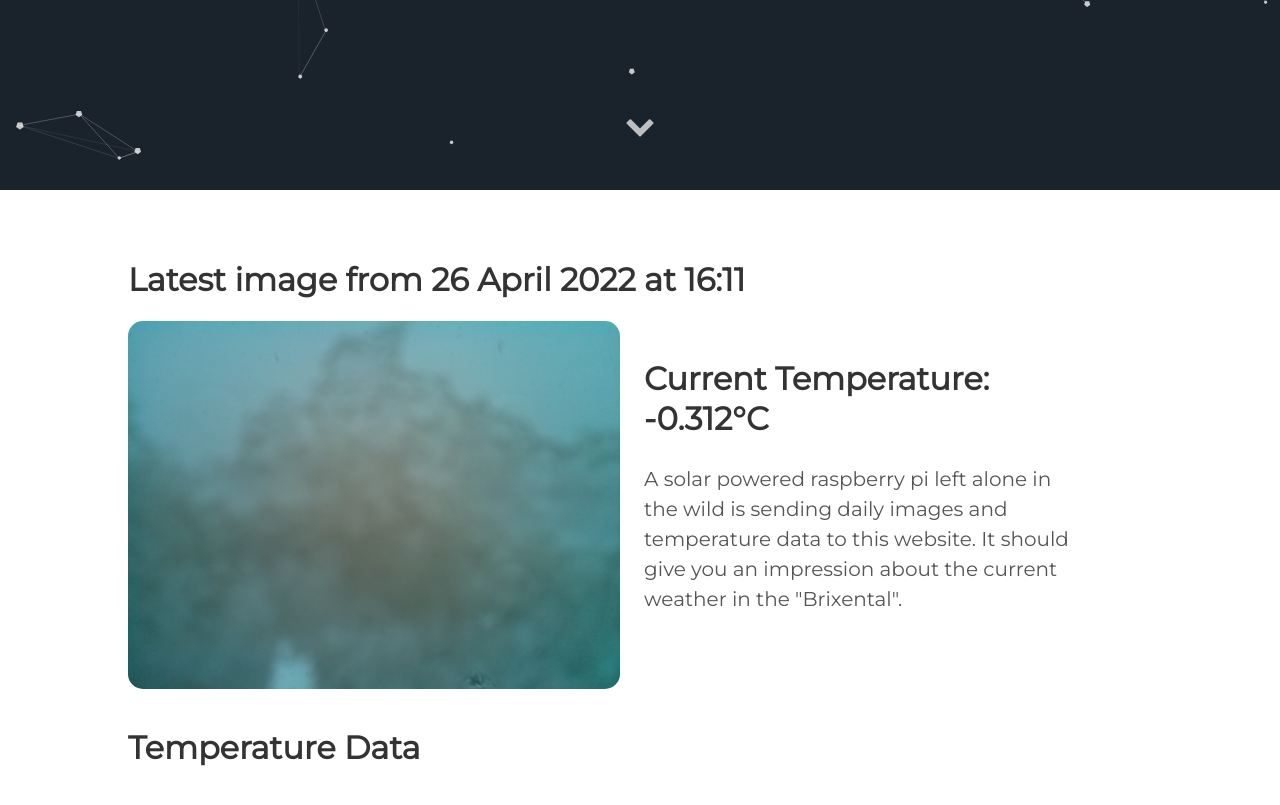
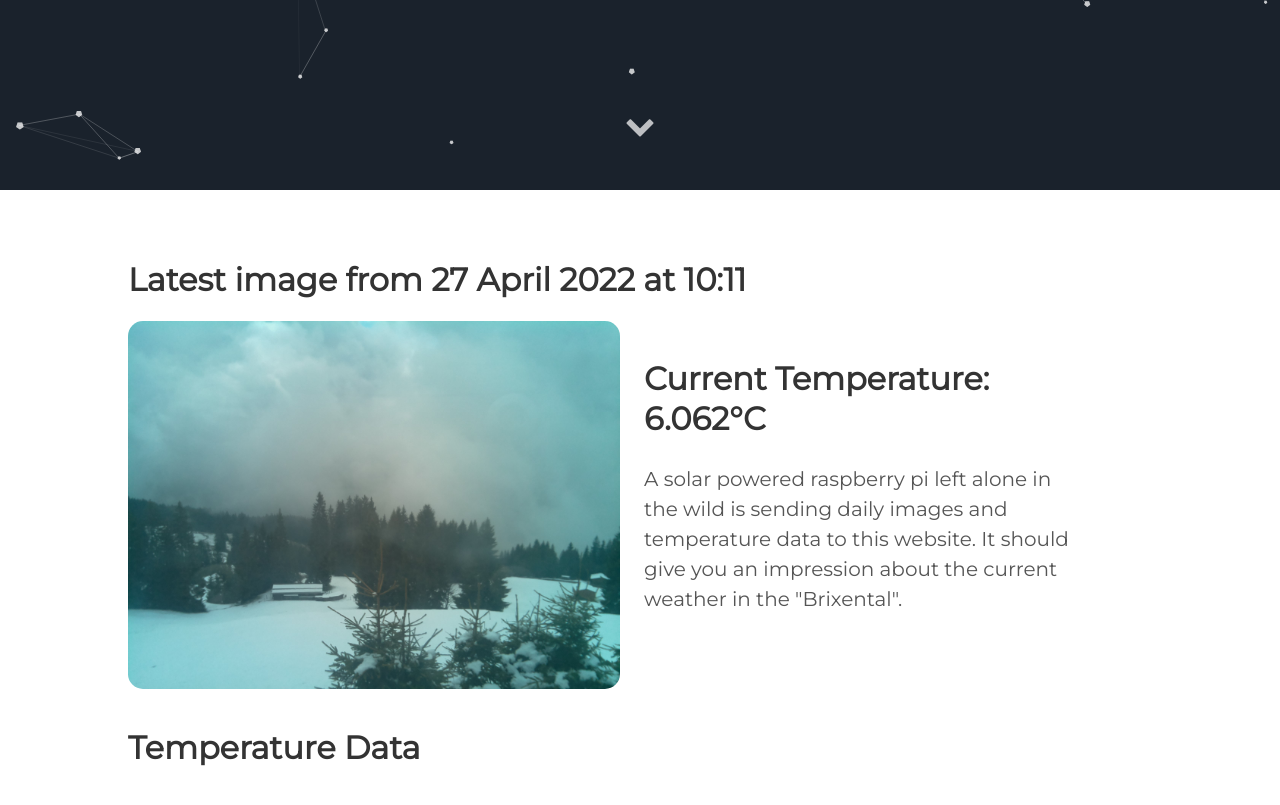
Before and after one commit to vektorious/vektorious.github.io, a Jekyll site: the page built from resources/huette.md, in a window 1280 px wide and 900 px high, scrolled down 710 px. Shown: the top 805 px of the window. Built offline with Jekyll 4.4.1, drawn with Linux system fonts in a browser that asks for light colours.

Commit message:
I'm a bot beep boop

```diff
--- a/resources/huette.md
+++ b/resources/huette.md
@@ -6,13 +6,13 @@ image: '/assets/img/'
 description: 'Live image from the Austrian alps'
 twitter_text: ' '
 ---
-## Latest image from 26 April 2022 at 16:11
+## Latest image from 27 April 2022 at 10:11
 <div class="huette">
   <div class="huette-image">
     <img src="{{ "/assets/img/huette.jpg" | prepend: site.baseurl }}">
   </div>
   <div class="huette-text">
-        <h2>Current Temperature: -0.312°C</h2>
+        <h2>Current Temperature: 6.062°C</h2>
         <p>A solar powered raspberry pi left alone in the wild is sending daily images and temperature data to this website. It should give you an impression about the current weather in the "Brixental".</p>
 
   </div>
```
Also changed, not shown: rpi-script/2022-04-27_100943.txt (renamed from rpi-script/2022-04-26_160940.txt, +5 -5 lines), rpi-script/huette.md (+2 -2 lines), assets/img/huette.jpg, assets/img/temp_plot.png, rpi-script/temp_plot.png, 1 other file.
